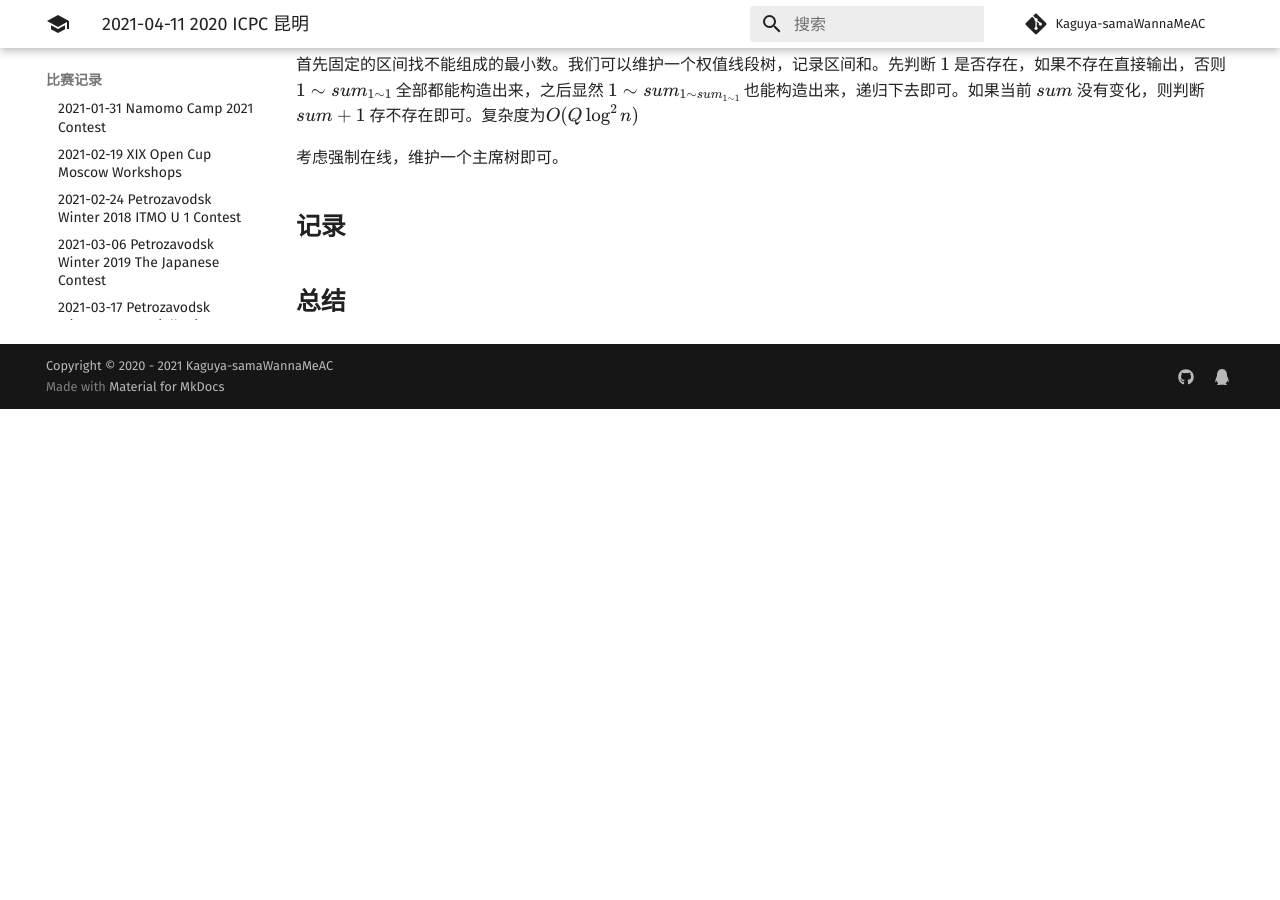
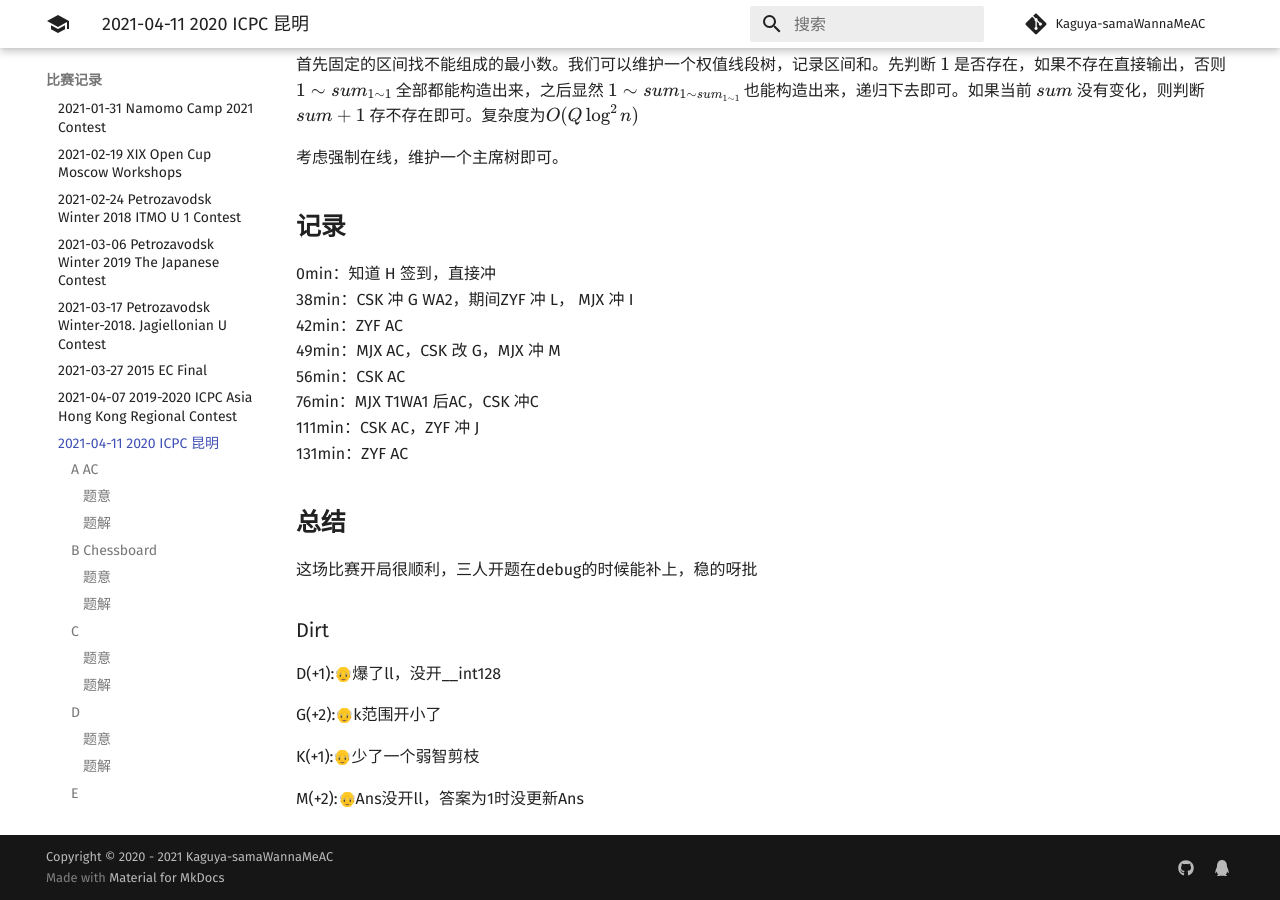
Before and after one commit to Kaguya-samaWannaMeAC/kaguya-samawannameac.github.io, an MkDocs documentation site: the page built from docs/contest/2021-04-12 2020 ICPC 昆明.md, in a window 1280 px wide and 900 px high, scrolled down 2914 px. Built offline with MkDocs 1.6.1 and Material for MkDocs 9.7.7, drawn with Linux system fonts in a browser that asks for light colours; emoji names are drawn with the system emoji font; comment, search, counter and statistics services are not loaded; before the commit the page ends 3323 px from its top, so only the background shows below that.

Commit message:
Update 2021-04-12 2020 ICPC 昆明.md

```diff
--- a/docs/contest/2021-04-12 2020 ICPC 昆明.md
+++ b/docs/contest/2021-04-12 2020 ICPC 昆明.md
@@ -130,6 +130,18 @@
 
 ## **记录**
 
-
+0min：知道 H 签到，直接冲<br>38min：CSK 冲 G WA2，期间ZYF 冲 L， MJX 冲 I <br>42min：ZYF AC<br>49min：MJX AC，CSK 改 G，MJX 冲 M<br>56min：CSK AC<br>76min：MJX T1WA1 后AC，CSK 冲C<br>111min：CSK AC，ZYF 冲 J<br>131min：ZYF AC
 
 ## **总结**
+
+这场比赛开局很顺利，三人开题在debug的时候能补上，稳的呀批
+
+### Dirt
+
+D(+1)::older_man:爆了ll，没开__int128
+
+G(+2)::older_man:k范围开小了
+
+K(+1)::older_man:少了一个弱智剪枝
+
+M(+2)::older_man:Ans没开ll，答案为1时没更新Ans
```
